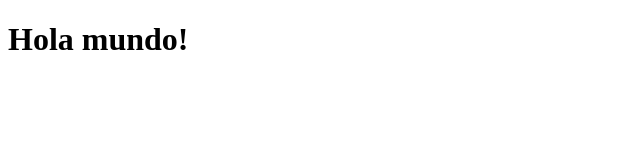
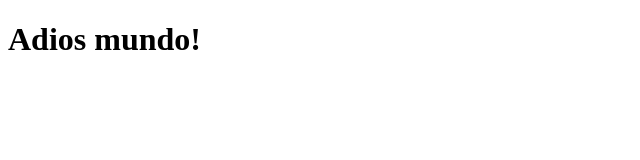
Before and after one commit to gucompi/ejemplovercel, a plain HTML site: page index.html in a window 1280 px wide. Shown: the whole page, without its empty margins (0-640 px from the left). Drawn offline with Linux system fonts and the light colour scheme.

Commit message:
change index.html

```diff
--- a/index.html
+++ b/index.html
@@ -6,6 +6,6 @@
     <title>Document</title>
 </head>
 <body>
-    <h1>Hola mundo!</h1>
+    <h1>Adios mundo!</h1>
 </body>
 </html>
```
